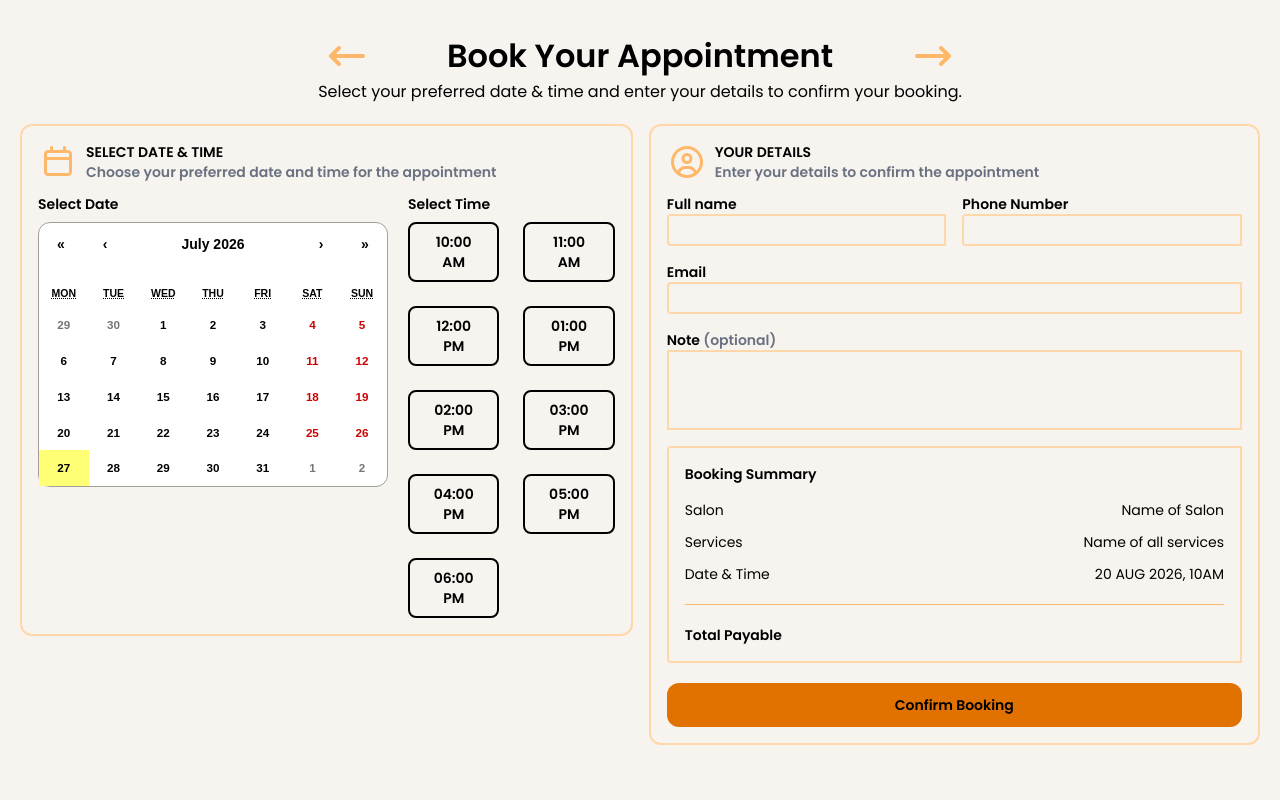
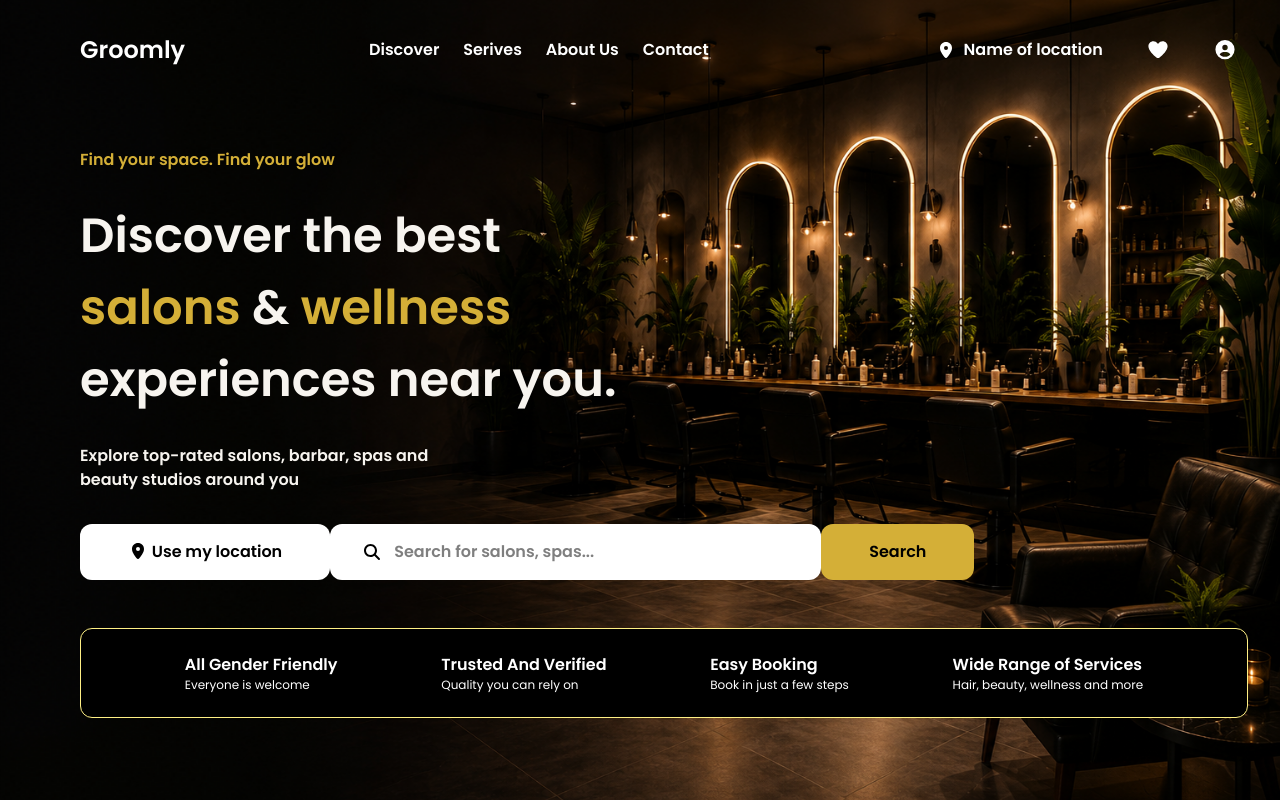
Before and after one commit to Dasari-Yashwant-Kumar/Groomly, a React (Vite) app: page / in a window 1280 px wide. Built offline with nearby package versions, Linux system fonts and the light colour scheme.

Commit message:
Added API

```diff
--- a/package.json
+++ b/package.json
@@ -19,6 +19,7 @@
     "react": "^19.2.7",
     "react-calendar": "^6.0.1",
     "react-dom": "^19.2.7",
+    "react-router-dom": "^7.18.2",
     "tailwind": "^4.0.0"
   },
   "devDependencies": {
--- a/src/App.jsx
+++ b/src/App.jsx
@@ -2,13 +2,15 @@ import './App.css';
 import {Home} from "./Home/Home";
 import {Salons} from "./Salons/Salons";
 import {SalonInfo} from "./Salons/SalonInfo";
-import {Booking} from "./Salons/Booking"
+import {Booking} from "./Salons/Booking";
+import {RouterProvider} from "react-router-dom";
+import {Router} from "./Router"
 
 function App() {
 
   return (
     <>
-     <Booking/>
+     <RouterProvider router={Router}/>
     </>
   )
 }
--- a/src/Home/Home.jsx
+++ b/src/Home/Home.jsx
@@ -1,8 +1,43 @@
 import { FontAwesomeIcon } from '@fortawesome/react-fontawesome'
 import { faLocationDot, faHeart, faCircleUser, faMagnifyingGlass, faPersonHalfDress } from "@fortawesome/free-solid-svg-icons";
 import Landing from "../../Assets/Landing.png";
+import { useState, useEffect } from "react";
+import {Link} from "react-router-dom";
 
 export const Home = () => {
+
+    const [userLocation, setUserLocation] = useState(null)
+
+    const getUserLocation = () => {
+        if (!navigator.geolocation) {
+            alert(`Browser doesn't allow to access user location`);
+            return;
+        }
+
+        navigator.geolocation.getCurrentPosition((position) => {
+            setUserLocation(
+                {
+                    latitude: position.coords.latitude,
+                    longitude: position.coords.longitude
+                }
+            )
+        }),
+            (error) => console.log(error.message)
+    }
+
+    useEffect(() => {
+        if(userLocation){
+            salons()
+        }
+    }, [userLocation])
+
+    const salons = async () => {
+        const salon = await fetch(`https://api.geoapify.com/v2/places?categories=commercial.health_and_beauty&filter=circle:${userLocation.longitude},${userLocation.latitude},10000&bias=proximity:${userLocation.longitude},${userLocation.latitude}&limit=20&apiKey=9c7230d7af554ea5b6ddb0925a15a4ee`)
+        const salonResults = await salon.json()
+        console.log(salonResults)
+    }
+
+
     return (
         <div style={{ backgroundImage: `url(${Landing})` }} className="min-h-screen bg-cover bg-center pl-[5rem] w-screen font-semibold">
             <div className="navbar flex items-center justify-Start pt-[2rem] gap-[10rem] text-[#FFFFFF] w-full">
@@ -16,7 +51,7 @@ export const Home = () => {
                     <h2>Contact</h2>
                 </div>
                 <div className="profile flex items-center justify-evenly w-full">
-                        <div className="location flex items-center justify-center gap-2 ">
+                    <div className="location flex items-center justify-center gap-2">
                         <FontAwesomeIcon icon={faLocationDot} />
                         <h2>Name of location</h2>
                     </div>
@@ -34,7 +69,7 @@ export const Home = () => {
                     <p className="text-[#F7F4EF]">Explore top-rated salons, barbar, spas and <br />beauty studios around you</p>
                 </div>
                 <div className="pt-[2rem] flex items-center">
-                        <button className="py-[1rem] px-[3rem] bg-white rounded-xl text-center cursor-pointer"> <FontAwesomeIcon icon={faLocationDot} /> Use my location</button>
+                    <button className="py-[1rem] px-[3rem] bg-white rounded-xl text-center cursor-pointer" onClick={getUserLocation}> <FontAwesomeIcon icon={faLocationDot} /> Use my location</button>
                     <div className="inline-flex items-center justify-start gap-3 bg-white rounded-xl pl-[2rem] pr-[7rem]">
                         <FontAwesomeIcon icon={faMagnifyingGlass} />
 
@@ -43,7 +78,8 @@ export const Home = () => {
                             className=" py-4 outline-none"
                         />
                     </div>
-                        <button className="py-[1rem] px-[3rem] bg-[#D4AF37] rounded-xl text-center cursor-pointer">Search</button>
+                    <Link to= "/Salons">
+                    <button className="py-[1rem] px-[3rem] bg-[#D4AF37] rounded-xl text-center cursor-pointer">Search</button></Link>
                 </div>
             </div>
             <div className="footer mt-[3rem] mr-[2rem] py-[1.5rem] border-yellow-200 border-1 bg-black rounded-xl text-white flex items-center justify-evenly">
--- /dev/null
+++ b/src/Router.jsx
@@ -0,0 +1,24 @@
+import {createBrowserRouter} from "react-router-dom";
+import {Home} from "./Home/Home";
+import {Booking} from "./Salons/Booking";
+import {SalonInfo} from "./Salons/SalonInfo";
+import {Salons} from "./Salons/Salons"
+
+export const Router = createBrowserRouter([
+    {
+        path: "/",
+        element: <Home/>
+    },
+    {
+        path: "/Salons",
+        element: <Salons/>
+    },
+    {
+        path: "/SalonInfo",
+        element: <SalonInfo/>
+    },
+    {
+        path: "/Booking",
+        element: <Booking/>
+    }
+])
--- a/src/Salons/SalonInfo.jsx
+++ b/src/Salons/SalonInfo.jsx
@@ -4,6 +4,7 @@ import { faPeriscope } from "@fortawesome/free-brands-svg-icons";
 import { faCircleCheck, faUser } from "@fortawesome/free-regular-svg-icons";
 import { Services } from "../assets/Services";
 import { useState } from "react";
+import {Link} from "react-router-dom";
 
 import Landing3 from "../../Assets/Landing3.png"
 
@@ -66,11 +67,13 @@ export const SalonInfo = () => {
                             {
                                 salonServices.map((service) => {
                                     return (
-                                        <div key={service.id} onClick = {
-                                            setSelectedServices((previous)=>(
+                                        <div key={service.id} onClick = {() =>{
+                                              setSelectedServices((previous)=>(
                                                 previous.includes(service.id) ? previous.filter((id)=> id !== service.id) :
                                                 [...previous, service.id]
                                             ))
+                                        }
+
                                         }
                                             className={`grid grid-cols-[2fr_1fr_1fr] w-[40vw] py-4 pl-4 border-1 rounded-xl gap-20 cursor-pointer
                                         ${selectedServices.includes(service.id) ? "border-2 border-[#D4AF37] bg-[#FFF8E1]" : "border border-[#D4AF37]"}
@@ -82,7 +85,9 @@ export const SalonInfo = () => {
                                     )
                                 })
                             }
+                            <Link to = "/Booking">
                             <button className="w-[40vw] bg-[#D4AF37] mt-[1rem] py-[1rem] rounded-xl cursor-pointer">Book Apointment</button>
+                            </Link>
                         </div>
                     </div>
                 </div>
--- a/src/Salons/Salons.jsx
+++ b/src/Salons/Salons.jsx
@@ -1,6 +1,7 @@
 import { FontAwesomeIcon } from '@fortawesome/react-fontawesome'
 import { faLocationDot, faHeart, faCircleUser, faMagnifyingGlass, faPersonHalfDress } from "@fortawesome/free-solid-svg-icons";
 import Landing2 from "../../Assets/Landing2.png";
+import {Link} from "react-router-dom";
 
 export const Salons = () => {
     return (
@@ -28,19 +29,22 @@ export const Salons = () => {
                     </div>
                 </div>
                 {[1, 2, 3].map((item) => (
-                    <div className = "inline-flex items-center justify-center">
-                        <div key = {item} className="salonResults max-w-[20rem] m-[2rem] text-black bg-white
+                    <div className="inline-flex items-center justify-center">
+                        <div key={item} className="salonResults max-w-[20rem] m-[2rem] text-black bg-white
                         rounded-xl inline-flex flex-col items-start justify-center">
-                            <img src={Landing2} alt="salon" className = "rounded-t-xl"/>
+                            <img src={Landing2} alt="salon" className="rounded-t-xl" />
                             <div className="pl-[1rem] pt-[1rem]">
                                 <h1>Name of Salon</h1>
-                                <p className = "text-[0.9rem] font-thin">Shop: Beauty</p>
-                                <p className = "text-[0.9rem] font-thin">Short adddress</p>
+                                <p className="text-[0.9rem] font-thin">Shop: Beauty</p>
+                                <p className="text-[0.9rem] font-thin">Short adddress</p>
                             </div>
-                           <div className = "flex items-center justify-center w-full pt-[3rem] pb-[2rem]">
-                                 <button className = " px-[4rem] py-[0.5rem] cursor-pointer rounded-xl border-black-800 border-1 text-[0.9rem]">View Details</button>
+                            <div className="flex items-center justify-center w-full pt-[3rem] pb-[2rem]">
+                                <Link to = "/SalonInfo">
+                                <button className=" px-[4rem] py-[0.5rem] cursor-pointer rounded-xl border-black-800 border-1 text-[0.9rem]">View Details</button>
+                                </Link>
                             </div>
-                        </div>        </div>
+                        </div>
+                    </div>
                 ))}
 
 
```
Also changed, not shown: 1 other file (tests, documents, lock files or other folders). Lines whose indentation alone changed are shown as unchanged.
